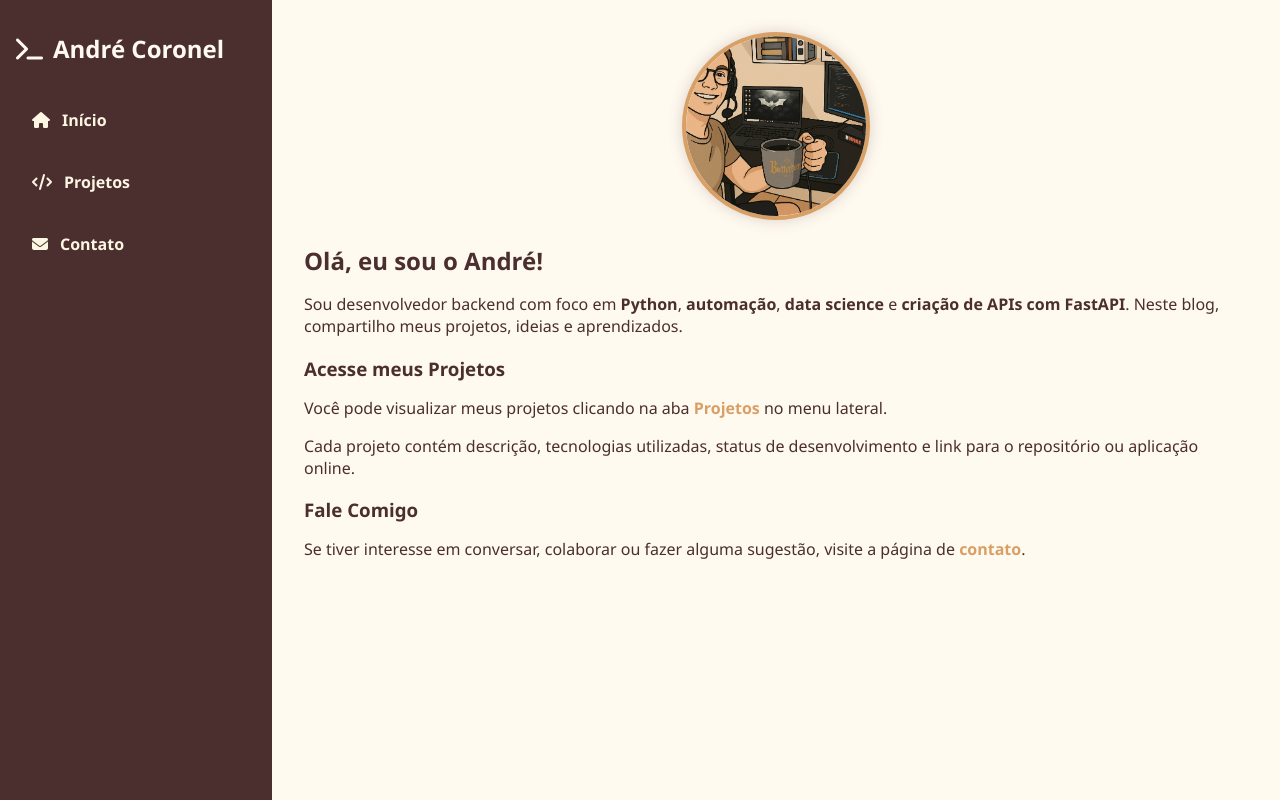
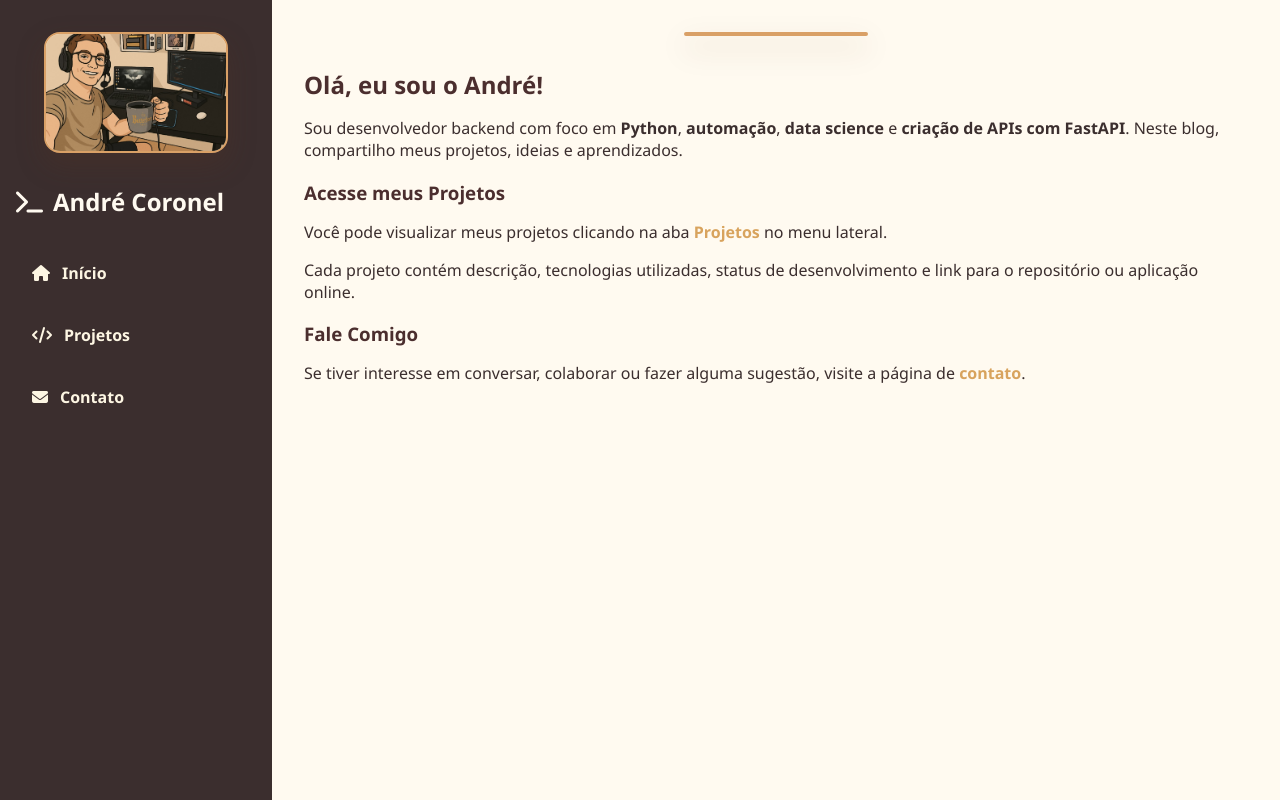
Before and after one commit to aclfilho/Blog, a FastAPI app: page / in a window 1280 px wide. Run offline with FastAPI, Linux system fonts and the light colour scheme.

Commit message:
update css

```diff
--- a/main.py
+++ b/main.py
@@ -42,7 +42,7 @@ projetos = [
         tecnologias=["Python", "HTML", "CSS"],
         status="Em desenvolvimento",
         categoria="Web",
-        link="https://github.com/aclfilho/First-project",
+        link="https://github.com/aclfilho/zarro",
         imagem="/static/img/zarro.png"
     ),
     Projeto(
--- a/static/style.css
+++ b/static/style.css
@@ -2,19 +2,19 @@
 body {
   margin: 0;
   font-family: 'Segoe UI', Tahoma, Geneva, Verdana, sans-serif;
-  background-color: #fdf6e3;
-  color: #4b2e2e;
+  background-color: #f9f3e9;
+  color: #3b2e2e;
 }
 
 a {
-  color: #d9a066;
+  color: #d8a35d;
   text-decoration: none;
   font-weight: bold;
 }
 
 a:hover {
   text-decoration: underline;
-  color: #a65e2e;
+  color: #a0522d;
 }
 
 /* Layout principal */
@@ -26,14 +26,48 @@ a:hover {
 /* Sidebar temática café */
 .sidebar {
   width: 240px;
-  background-color: #4b2e2e;
-  color: #fffaf0;
+  background-color: #3b2e2e; /* mais escuro que #4b2e2e */
+  color: #fff8f0;
   display: flex;
   flex-direction: column;
   padding: 2rem 1rem;
-  box-shadow: 2px 0 8px rgba(0, 0, 0, 0.15);
+  box-shadow: 2px 0 12px rgba(0, 0, 0, 0.2);
 }
 
+/* Foto de perfil temática */
+.foto-perfil {
+  width: 100%;
+  max-width: 180px;
+  margin: 0 auto 2rem;
+  border-radius: 16px;
+  overflow: hidden;
+  border: 2px solid #d9a066;
+  box-shadow: 0 12px 28px rgba(90, 50, 30, 0.25);
+  background: linear-gradient(145deg, #fff6e0, #f2e0c9);
+  transition: transform 0.3s ease, box-shadow 0.3s ease;
+  display: flex;
+  justify-content: center;
+  align-items: center;
+}
+
+.foto-perfil:hover {
+  transform: scale(1.03);
+  box-shadow: 0 16px 32px rgba(90, 50, 30, 0.3);
+}
+
+.foto-perfil img {
+  width: 100%;
+  height: auto;
+  object-fit: cover;
+  display: block;
+  transition: filter 0.3s ease;
+}
+
+.foto-perfil:hover img {
+  filter: brightness(1.08);
+}
+
+/* Logo */
 .logo {
   font-size: 1.5rem;
   font-weight: bold;
@@ -62,7 +96,7 @@ a:hover {
 }
 
 .nav-menu a:hover {
-  background-color: #6b4f3b;
+  background-color: #5d3b2e;
   color: #fffaf0;
 }
 
@@ -79,19 +113,13 @@ main h1, main h2, main h3 {
 }
 
 /* Lista de contatos */
-.contato-lista {
-  list-style: none;
-  padding: 0;
-  margin-top: 1rem;
-}
-
 .contato-lista li {
   margin-bottom: 1.2rem;
   font-size: 1.05rem;
   display: flex;
   align-items: center;
   gap: 10px;
-  background-color: #fcebd5;
+  background-color: #f5e1c9;
   padding: 1rem;
   border-radius: 8px;
   border: 1px solid #c7a17a;
@@ -112,7 +140,7 @@ footer {
   color: #4b2e2e;
 }
 
-/* Responsivo básico */
+/* Responsivo */
 @media (max-width: 768px) {
   .container {
     flex-direction: column;
@@ -137,16 +165,13 @@ footer {
   .logo {
     display: none;
   }
+
+  .foto-perfil {
+    margin: 0;
+  }
 }
 
 /* Cards */
-.cards-container {
-  display: flex;
-  flex-wrap: wrap;
-  gap: 30px;
-  justify-content: center;
-}
-
 .project-card {
   background: #fffaf0;
   color: #4b2e2e;
@@ -209,65 +234,3 @@ footer {
 .status-pendente {
   background-color: #b22222;
 }
-
-
-
-/* Centralizar container da foto */
-.foto-container {
-  display: flex;
-  justify-content: center;
-  margin-bottom: 1.5rem;
-}
-
-/* Foto de perfil */
-.foto-perfil {
-  width: 180px;
-  height: 180px;
-  margin: 0 auto 1.5rem;
-  border-radius: 50%;
-  overflow: hidden;
-  border: 4px solid #d9a066;
-  box-shadow: 0 0 15px rgba(75, 46, 46, 0.2);
-  position: relative;
-  background-color: #fff;
-  display: flex;
-  align-items: center;
-  justify-content: center;
-}
-
-.foto-perfil img {
-  width: 100%;
-  height: 100%;
-  object-fit: cover;
-  object-position: center;
-  display: block;
-}
-
-/* Vapor de café */
-.vapor-cafe {
-  position: absolute;
-  top: -10px;
-  left: 50%;
-  width: 20px;
-  height: 60px;
-  background: radial-gradient(circle, rgba(255,255,255,0.3) 0%, transparent 80%);
-  border-radius: 50%;
-  transform: translateX(-50%);
-  animation: vapor 2s infinite ease-in-out;
-  opacity: 0.7;
-}
-
-@keyframes vapor {
-  0% {
-    transform: translateX(-50%) translateY(0) scale(1);
-    opacity: 0.7;
-  }
-  50% {
-    transform: translateX(-50%) translateY(-15px) scale(1.2);
-    opacity: 0.5;
-  }
-  100% {
-    transform: translateX(-50%) translateY(-30px) scale(1);
-    opacity: 0;
-  }
-}
--- a/templates/index.html
+++ b/templates/index.html
@@ -14,10 +14,17 @@
 <body>
   <div class="container">
     <aside class="sidebar">
+
+      <!-- Foto de perfil -->
+      <div class="foto-perfil">
+        <img src="/static/img/andre.jpg" alt="Foto de André Coronel">
+      </div>
+
       <div class="logo">
         <i class="fas fa-terminal"></i>
         <span>André Coronel</span>
       </div>
+
       <nav class="nav-menu">
         <a href="/"><i class="fas fa-home"></i><span>Início</span></a>
         <a href="/projetos"><i class="fas fa-code"></i><span>Projetos</span></a>
@@ -29,7 +36,6 @@
       <section class="intro">
         <section class="intro">
         <div class="foto-perfil">
-            <img src="/static/img/andre.jpg" alt="Foto de André Coronel" />
             <div class="vapor-cafe"></div>
         </div>
         <h2>Olá, eu sou o André!</h2>
```
